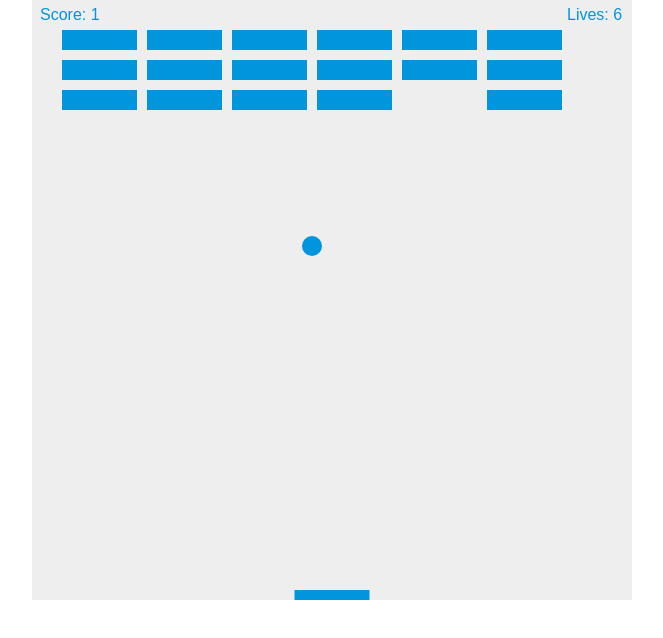
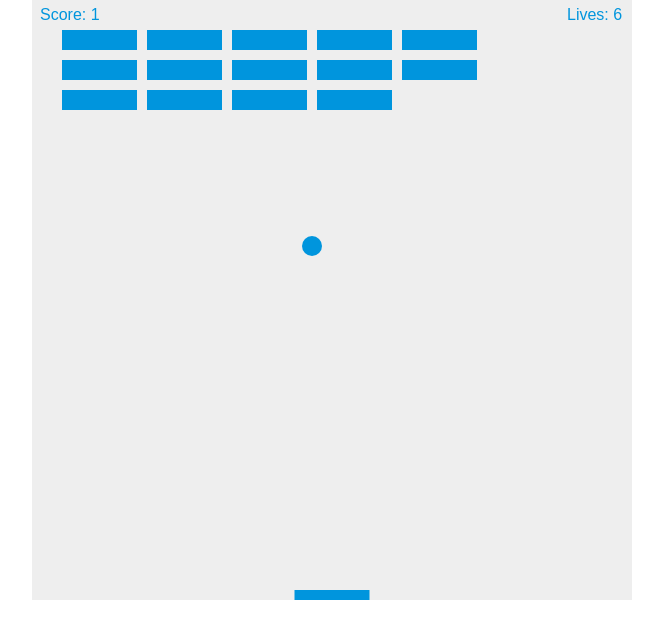
Before and after one commit to tyler173/block-game, a plain HTML site: page index.html in a window 1280 px wide. Shown: the whole page, without its empty margins (308-971 px from the left). Drawn offline with Linux system fonts and the light colour scheme.

Commit message:
Update index.html

```diff
--- a/index.html
+++ b/index.html
@@ -26,7 +26,7 @@
   var paddleX = (canvas.width-paddleWidth)/2;
   var rightPressed = false;
   var leftPressed = false;
-  var brickRowCount = 6;
+  var brickRowCount = 5;
   var brickColumnCount = 3;
   var brickWidth = 75;
   var brickHeight = 20;
```
